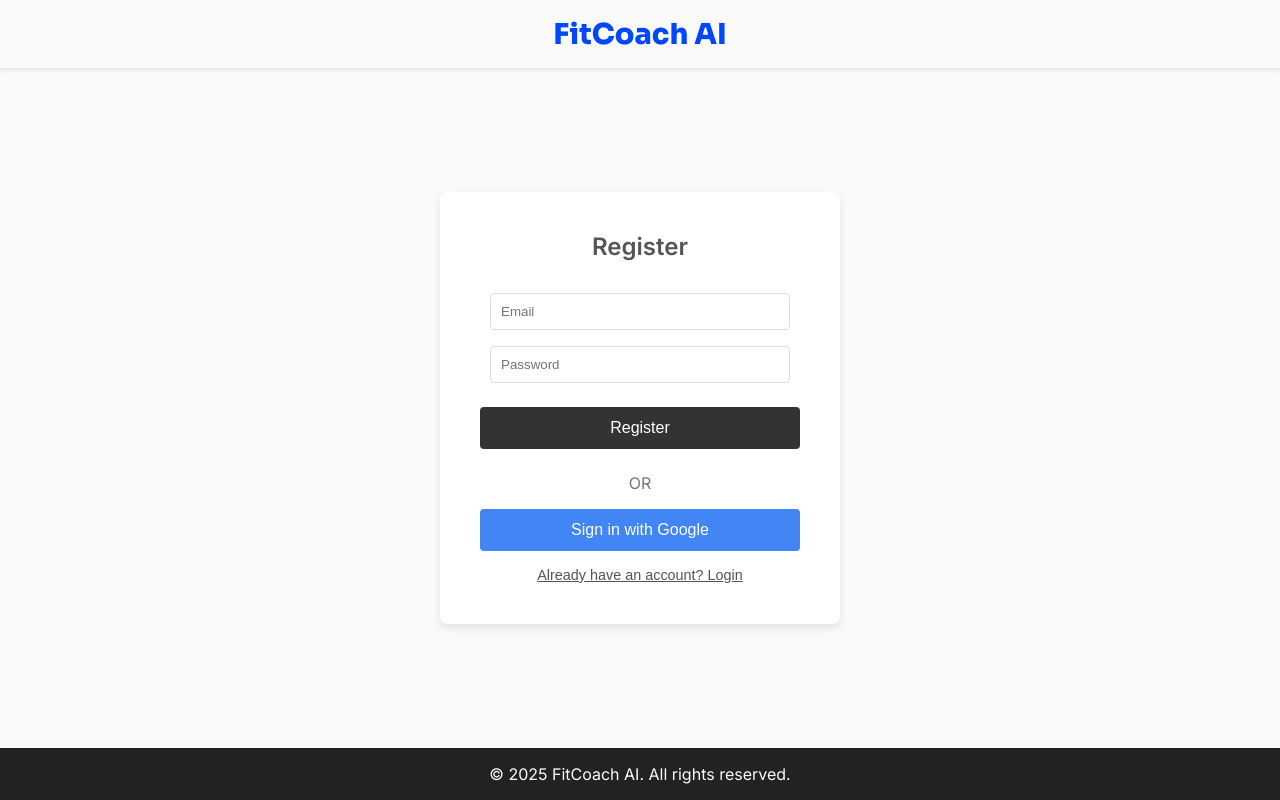
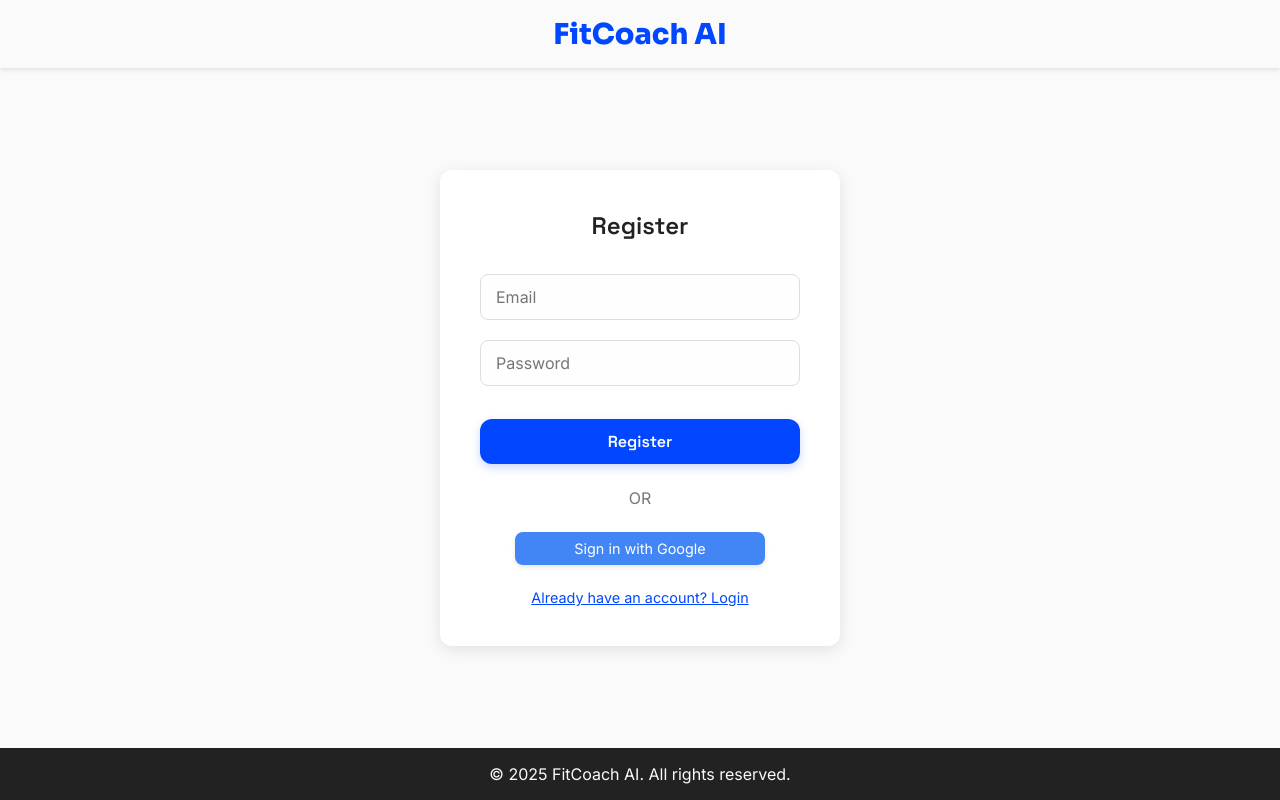
Before and after one commit to szabberandras/trainmeai, a Next.js app: page / in a window 1280 px wide. Built offline with nearby package versions, Linux system fonts and the light colour scheme; no server answers.

Commit message:
feat: Login page design, all custom fonts, new Training Plans page

```diff
--- a/app/page.js
+++ b/app/page.js
@@ -27,7 +27,7 @@ export default function HomePage() {
   useEffect(() => {
     console.log('useEffect triggered. User:', user, 'Loading:', loading);
     if (user && !loading) {
-      console.log('User detected and not loading. Preparing to redirect to /dashboard...'); // <-- DEBUG LOG
+      console.log('User detected and not loading. Preparing to redirect to /dashboard...');
       router.push('/dashboard');
     } else if (!user && !loading && !authError) {
       console.log('No user, not loading, no auth error. Showing login/register form.');
@@ -84,71 +84,95 @@ export default function HomePage() {
     card: {
       backgroundColor: '#fff',
       padding: '2.5rem',
-      borderRadius: '8px',
-      boxShadow: '0 4px 8px rgba(0,0,0,0.1)',
+      borderRadius: '12px', // More rounded to match brand style
+      boxShadow: '0 4px 15px rgba(0,0,0,0.1)', // Slightly softer shadow
       width: '100%',
       maxWidth: '400px',
       textAlign: 'center',
+      display: 'flex', // For better alignment of content inside
+      flexDirection: 'column',
+      alignItems: 'center',
     },
     h2: {
+      fontFamily: 'var(--font-space-grotesk), sans-serif', // Using brand font for headers
+      fontWeight: '600',
       marginBottom: '1.5rem',
-      color: '#555',
+      color: '#222222', // Graphite for text
     },
     input: {
-      width: 'calc(100% - 20px)',
-      padding: '10px',
-      margin: '0.5rem 0',
+      width: '320px', // Fixed width to match button width visually (adjust as needed)
+      padding: '12px 15px', // Larger padding for a more substantial feel
+      margin: '0.6rem 0',
       border: '1px solid #ddd',
-      borderRadius: '4px',
+      borderRadius: '8px', // Slightly rounded corners
+      fontSize: '1rem',
+      fontFamily: 'var(--font-inter), sans-serif', // Using brand font
+      color: '#222222', // Regular text color
+      backgroundColor: '#fefefe', // Light background for inputs
     },
-    button: {
-      backgroundColor: '#333',
+    // Placeholder styling for input (requires a separate CSS class or global style for full control)
+    // For now, we'll try to get it visually lighter with color property
+    // Future: Use CSS modules or global CSS for ::placeholder pseudo-element.
+    inputPlaceholder: {
+      color: '#999', // Lighter placeholder color (visual only, not actual code property)
+    },
+
+    button: { // Base button style for Register/Login
+      backgroundColor: '#0047FF', // Electric Cobalt primary color
       color: '#fff',
       padding: '12px 20px',
       border: 'none',
-      borderRadius: '4px',
+      borderRadius: '12px', // Rounded corners to match brand
       cursor: 'pointer',
       fontSize: '1rem',
+      fontFamily: 'var(--font-space-grotesk), sans-serif', // Using brand font
+      fontWeight: '600',
+      marginTop: '1.5rem', // More space above
+      width: '320px', // Fixed width to match inputs visually
+      transition: 'background-color 0.3s ease, box-shadow 0.3s ease',
+      boxShadow: '0 4px 10px rgba(0, 71, 255, 0.2)', // Primary button shadow
+    },
+    googleButton: { // Adjusted for smaller, more concise look
+      backgroundColor: '#4285F4', // Google blue (keep for branding)
+      color: '#fff',
+      padding: '8px 15px', // Smaller padding
+      border: 'none',
+      borderRadius: '8px', // Slightly less rounded than primary
+      cursor: 'pointer',
+      fontSize: '0.9rem', // Smaller font size
+      fontFamily: 'var(--font-inter), sans-serif', // Inter for a standard look
       marginTop: '1rem',
-      width: '100%',
-      transition: 'background-color 0.3s ease',
-    },
-    googleButton: {
-      backgroundColor: '#4285F4',
-      color: '#fff',
-      padding: '12px 20px',
-      border: 'none',
-      borderRadius: '4px',
-      cursor: 'pointer',
-      fontSize: '1rem',
-      marginTop: '0.5rem',
-      width: '100%',
-      transition: 'background-color 0.3s ease',
+      width: '250px', // Smaller width for social button
+      transition: 'background-color 0.3s ease, box-shadow 0.3s ease',
+      boxShadow: '0 2px 5px rgba(0,0,0,0.1)', // Lighter shadow
     },
     toggleButton: {
       backgroundColor: 'transparent',
-      color: '#555',
+      color: '#0047FF', // Use primary Electric Cobalt for links
       border: 'none',
       cursor: 'pointer',
-      marginTop: '1rem',
+      marginTop: '1.5rem', // More space
       textDecoration: 'underline',
       fontSize: '0.9rem',
+      fontFamily: 'var(--font-inter), sans-serif',
     },
     logoutButton: {
-      backgroundColor: '#e74c3c',
+      backgroundColor: '#FF4C4C', // Pulse Coral (for logout)
       color: '#fff',
       padding: '10px 15px',
       border: 'none',
-      borderRadius: '4px',
+      borderRadius: '8px',
       cursor: 'pointer',
       fontSize: '0.9rem',
       marginTop: '2rem',
+      fontFamily: 'var(--font-inter), sans-serif',
       boxShadow: '0 2px 4px rgba(0,0,0,0.1)',
     },
     error: {
-      color: '#e74c3c',
+      color: '#FF4C4C', // Pulse Coral for errors
       marginTop: '1rem',
       fontWeight: 'bold',
+      fontFamily: 'var(--font-inter), sans-serif',
     },
   };
 
```
